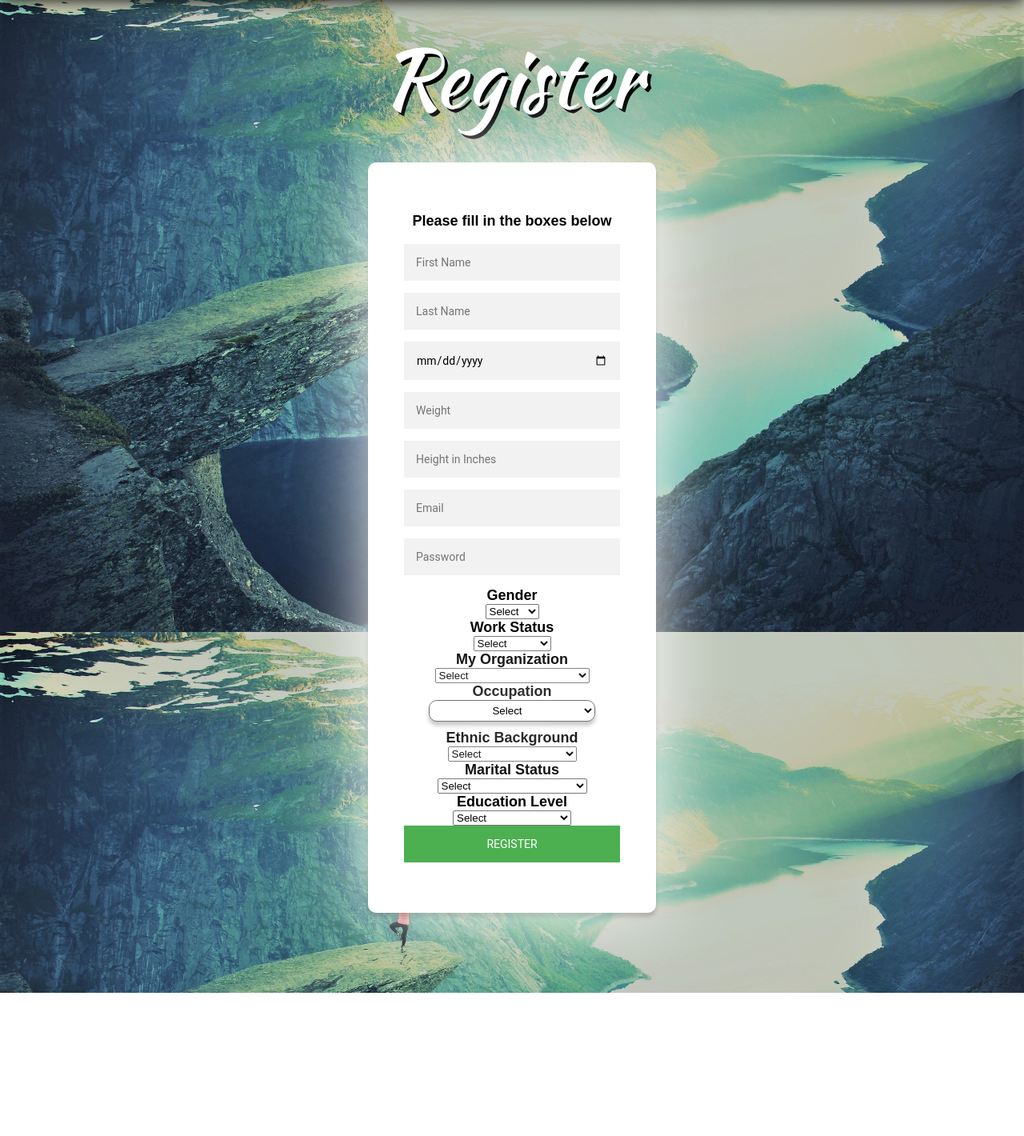
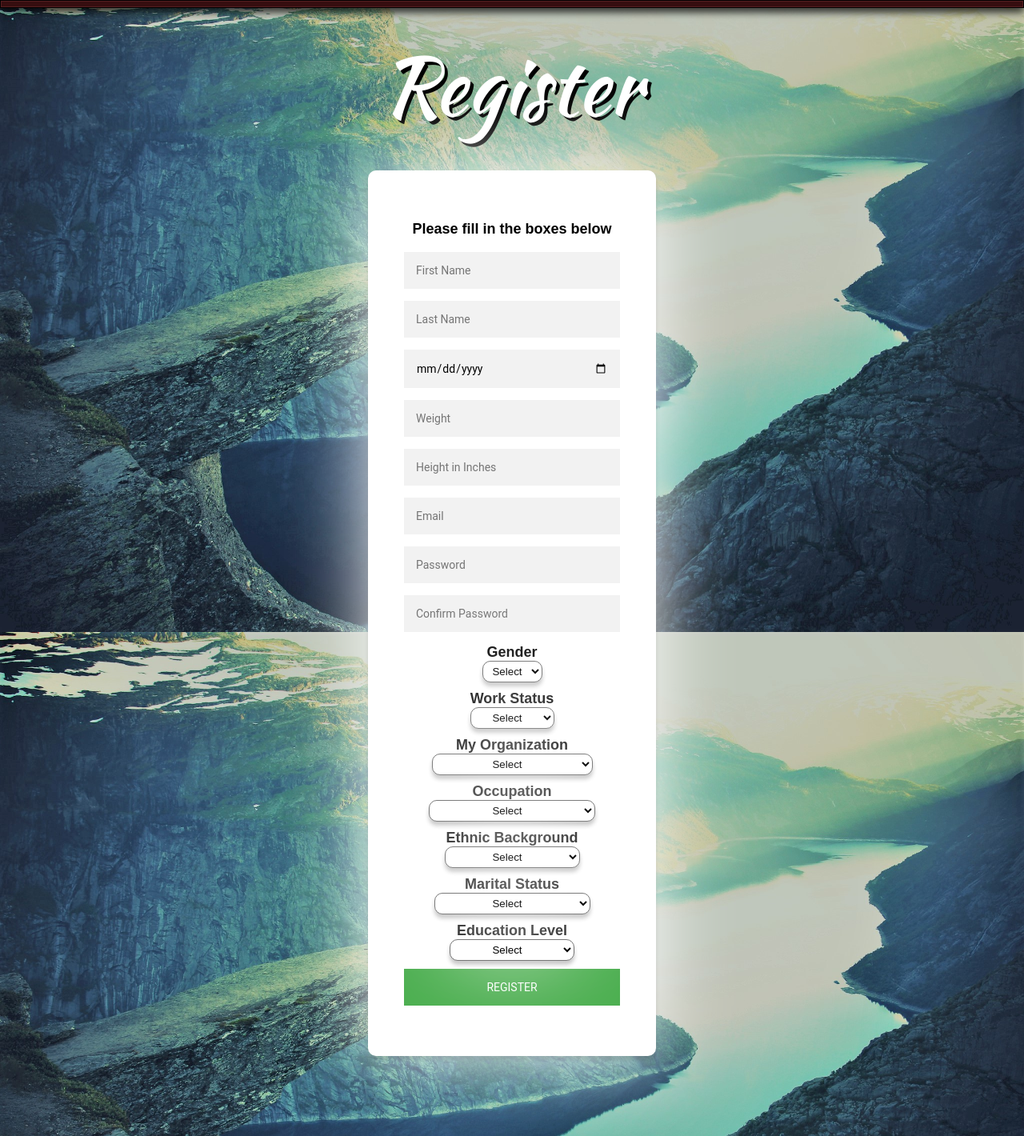
Before and after one commit to CSCI4230/BeWellr, a PHP site: page /register.php in a window 1280 px wide. Shown: the part 63-1483 px from the top of the page at 80% size. Before the commit the page ends 1304 px from the top, so only its background shows below. Run offline with PHP 8.4, Linux system fonts and the light colour scheme; some web fonts are replaced.

Commit message:
Added confirm password to register.ph, with check to make sure passwords match, and error message if they don't add.  Added generic welcome page (welcome.php), once you have created an account.  Added alert styles to style.css.

```diff
--- a/register.php
+++ b/register.php
@@ -1,13 +1,21 @@
 <?php include 'header.php';
 include 'db_connect\db_config.php';
+$_SESSION['message'] = '';
 //connect to MySQL
 if ( ! empty( $_POST ) ) {
+	session_start();
 	$mysqli = new mysqli(DB_SERVER, DB_USER, DB_PASSWORD, DB_DATABASE );
 
 	//Check our connection
 	if ( $mysqli->connect_error ) {
 	die( 'connect Error: ' . $mysqli->connect_errno . ': ' . $mysqli->connect-error );
 	}
+
+	$password = $_POST['password'];
+	$password2 = $_POST['password2'];
+	//Check for matching password
+	if ($password == $password2) {
+		//create user
 		//Insert our data.  Look at DB_Config file to
 		$sql = "INSERT INTO user_data ( email, firstname, lastname, dob, weight, height, gender, workstatus, organization, occupation, ethnicity, maritalstatus, education)
 		VALUES ( '{$mysqli->real_escape_string($_POST['email'])}', '{$mysqli->real_escape_string($_POST['firstname'])}', '{$mysqli->real_escape_string($_POST['lastname'])}',
@@ -15,6 +23,10 @@ VALUES ( '{$mysqli->real_escape_string($_POST['email'])}', '{$mysqli->real_escap
 		'{$mysqli->real_escape_string($_POST['workstatus'])}', '{$mysqli->real_escape_string($_POST['organization'])}', '{$mysqli->real_escape_string($_POST['occupation'])}',
 		'{$mysqli->real_escape_string($_POST['ethnicity'])}', '{$mysqli->real_escape_string($_POST['maritalstatus'])}', '{$mysqli->real_escape_string($_POST['education'])}'  )";
 		$insert = $mysqli->query($sql);
+		$_SESSION['message'] = "You are now logged in.";
+		$username = $_POST['email'];
+		$_SESSION['username'] = $username;
+		header("location: welcome.php"); //redirect to home
 
 		//Print response from MySQL
 		if ( $insert ) {
@@ -23,14 +35,23 @@ if ( $insert ) {
 		else{
 		die("Error: {$mysqli->errno} : {$mysqli->error}");
 		}
+	}
+	else {
+	$_SESSION['message'] = "The two passwords do not match";
+	}
 
 //Close the connection
 $mysqli->close();
 }
 ?>
 
+<!--This is an error message.-->
+<div class="alert alert-error">
+ <?= $_SESSION['message'] ?>
+</div>
 
         <h1>Register</h1>
+
     <div class="login-page">
         <div class="form">
             <form method="post" action="">
@@ -40,11 +61,11 @@ $mysqli->close();
             <input name ="dob" type="date" placeholder="Date of Birth"/>
             <input name="weight" type="number" placeholder="Weight"/>
             <input name="height" type="number" placeholder="Height in Inches"/>
-            <input name="email" type="email" placeholder="Email"/>
-            <input name="password" type="password" placeholder="Password"/>
-
+            <input name="email" type="email" placeholder="Email" required />
+            <input name="password" type="password" placeholder="Password" required />
+            <input name="password2" type="password" placeholder="Confirm Password" required/>
             <br> Gender <br>
-            <select name="gender" type="gender" class="gender">
+            <select name="gender" type="gender" class="occupation">
             <option value="Select">Select</option>
             <option value="Male">Male</option>
             <option value="Female">Female</option>
@@ -52,7 +73,7 @@ $mysqli->close();
 
 
             <br> Work Status <br>
-            <select name="workstatus" type="workstatus" class="workstatus">
+            <select name="workstatus" type="workstatus" class="occupation">
             <option value="Select">Select</option>
             <option value="Unemployed">Unemployed</option>
             <option value="Full Time">Full Time</option>
@@ -61,7 +82,7 @@ $mysqli->close();
 
 
             <br> My Organization <br>
-            <select name="organization" type="organization" class="organization">
+            <select name="organization" type="organization" class="occupation">
             <option value="Select">Select</option>
             <option value="East Carolina University">East Carolina University</option>
             <option value="ECU School of Medicine">ECU School of Medicine</option>
@@ -142,7 +163,7 @@ $mysqli->close();
             </select>
 
             <br> Ethnic Background <br>
-            <select name="ethnicity" type="ethnicity" class="ethnicity">
+            <select name="ethnicity" type="ethnicity" class="occupation">
             <option value="Select">Select</option>
             <option value="White">White</option>
             <option value="Native American">Native American</option>
@@ -153,7 +174,7 @@ $mysqli->close();
             </select>
 
             <br> Marital Status <br>
-            <select name="maritalstatus" type="maritalstatus" class="maritalstatus">
+            <select name="maritalstatus" type="maritalstatus" class="occupation">
             <option value="Select">Select</option>
             <option value="Never Married">Never Married</option>
             <option value="Married">Married</option>
@@ -165,7 +186,7 @@ $mysqli->close();
             </select>
 
             <br> Education Level <br>
-            <select name="education" type="education" class="education">
+            <select name="education" type="education" class="occupation">
             <option value="Select">Select</option>
             <option value="Some Highschool">Some Highschool</option>
             <option value="Highschool Graduate">Highschool Graduate</option>
--- a/style.css
+++ b/style.css
@@ -28,6 +28,7 @@
 
     color: #76b852;
 }
+
 
 h2{
     font-family: 'Kaushan Script', cursive;
@@ -224,6 +225,7 @@ a {
   margin: 0 auto;
 }
 
+
  h1 {
     text-align: center;
     color: white;
@@ -284,6 +286,30 @@ a {
   color: #b3b3b3;
   font-size: 12px;
 }
+
+/*ugly error messages.  please fix */
+.alert {
+  -moz-box-sizing: border-box;
+  box-sizing: border-box;
+  padding: 4px 20px 4px 20px;
+  font-size: 13px;
+  line-height: 20px;
+  margin-bottom: 20px;
+  text-shadow: none;
+  position: relative;
+  background-color: #272e3b;
+  color: rgba(255, 255, 255, 0.7);
+  border: 1px solid #000;
+  box-shadow: 0 0 0 1px #363d49 inset, 0 5px 10px rgba(0, 0, 0, 0.75);
+}
+
+/*ugly error messages again.*/
+.alert-error {
+  color: #f00;
+  background-color: #360e10;
+  box-shadow: 0 0 0 1px #551e21 inset, 0 5px 10px rgba(0, 0, 0, 0.75);
+}
+
 .form .message a {
   font-size: 15px;
   color: #4CAF50;
```
Also changed, not shown: welcome.php (added, +40 -0 lines). Lines whose indentation alone changed are shown as unchanged.
